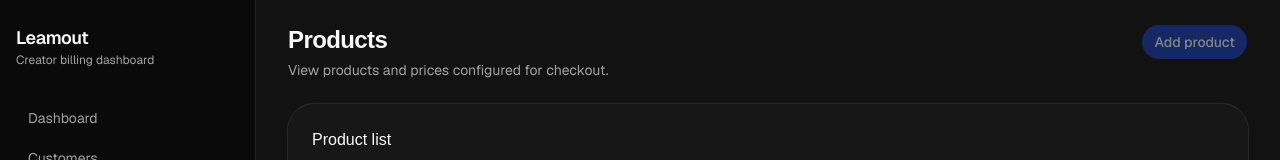
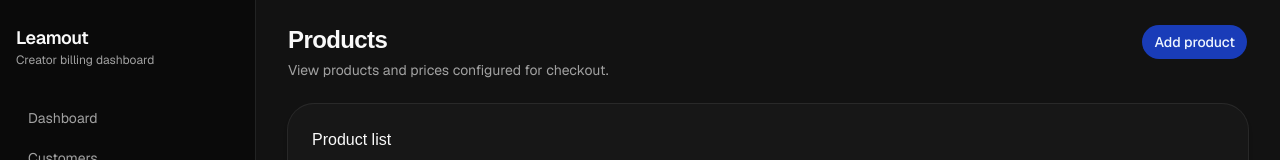
Before and after one commit to coffeyvidzro/leamout, a Next.js app in the folder web/: page /products in a window 1280 px wide. Shown: the top 160 px of the page. Built offline with nearby package versions, Linux system fonts and the light colour scheme; no server answers; a web font is replaced by a local one.

Commit message:
feat: link product creation action

```diff
--- a/web/src/app/(dashboard)/products/page.tsx
+++ b/web/src/app/(dashboard)/products/page.tsx
@@ -1,5 +1,6 @@
 "use client";
 
+import Link from "next/link";
 import { useEffect, useState } from "react";
 import { PageHeader } from "@/components/dashboard/page-header";
 import { Button } from "@/components/ui/button";
@@ -67,7 +68,9 @@ export default function ProductsPage() {
           description="View products and prices configured for checkout."
         />
 
-        <Button disabled>Add product</Button>
+        <Button asChild>
+          <Link href="/products/new">Add product</Link>
+        </Button>
       </div>
 
       <Card>
```
